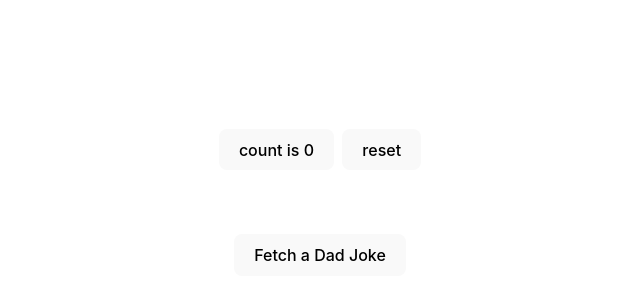
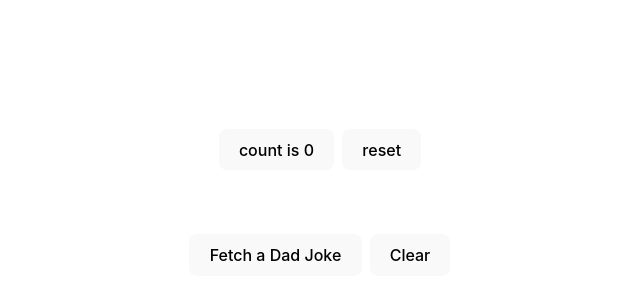
Before and after one commit to jarcillas/jarcillas.github.io, a React (Vite) app: page / in a window 1280 px wide. Shown: the part 224-524 px from the top of the page, without its empty margins (320-960 px from the left). Built offline with nearby package versions, Linux system fonts and the light colour scheme.

Commit message:
Add button to clear dad joke

```diff
--- a/src/App.css
+++ b/src/App.css
@@ -67,3 +67,8 @@
   font-size: 2em;
   font-weight: 500;
 }
+
+.buttons {
+  display: flex;
+  gap: 0.5em;
+}
--- a/src/App.jsx
+++ b/src/App.jsx
@@ -33,7 +33,16 @@ function App() {
         <button onClick={() => setCount(0)}>reset</button>
       </div>
       <div className="box">
-        <button onClick={fetchDadJoke}>Fetch a Dad Joke</button>
+        <div className="buttons">
+          <button onClick={fetchDadJoke}>Fetch a Dad Joke</button>
+          <button
+            onClick={() => {
+              setDadJoke("");
+            }}
+          >
+            Clear
+          </button>
+        </div>
         <p className="dadjoke">{dadJoke || ""}</p>
       </div>
     </>
```
